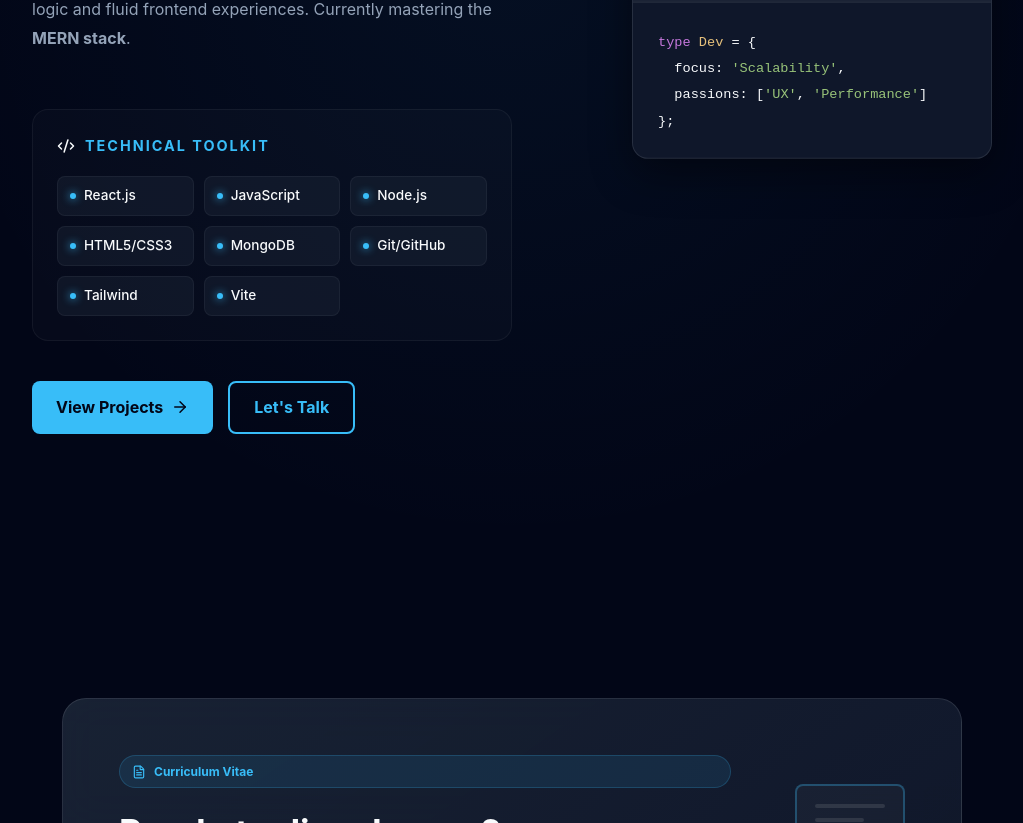
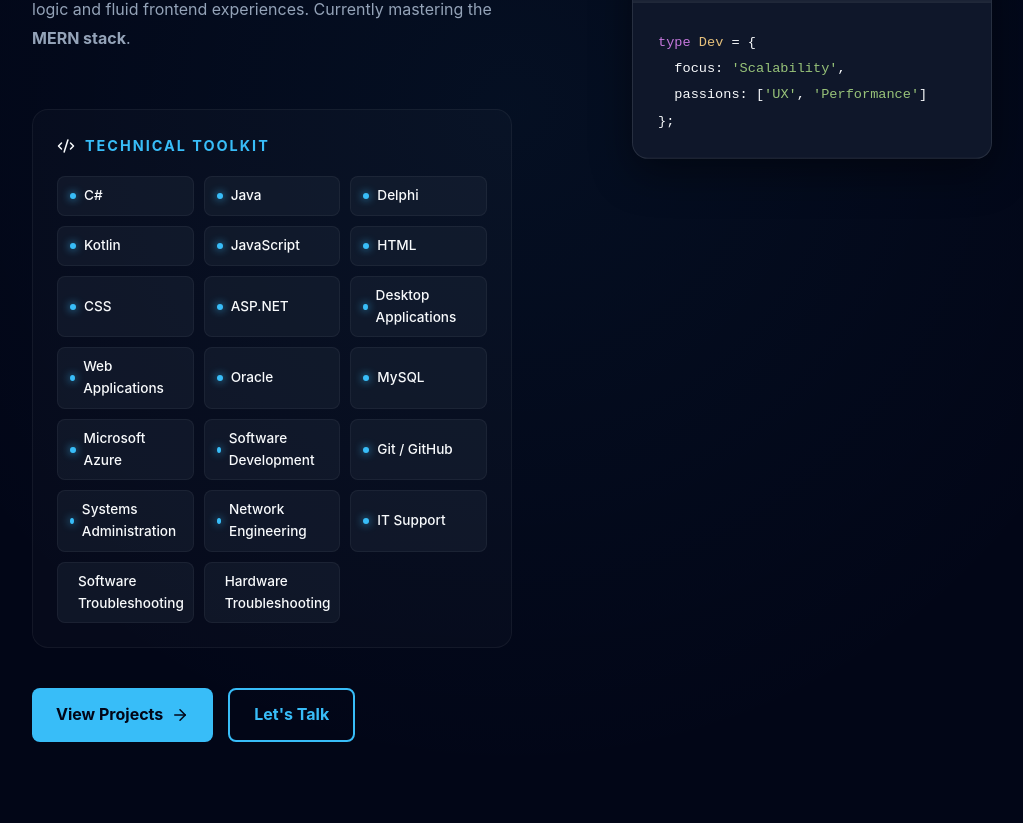
Before and after one commit to ST10254797/FUTURE_FS_01, a React (Vite) app: page / in a window 1280 px wide. Shown: the part 646-1469 px from the top of the page, without its empty margins (128-1151 px from the left). Built offline with nearby package versions, Linux system fonts and the light colour scheme.

Commit message:
Updated the skills

```diff
--- a/src/data.js
+++ b/src/data.js
@@ -18,15 +18,45 @@ export const PROJECTS = [
 ];
 
 export const SKILLS = [
-  { name: "React.js", iconName: "Layout", level: "Frontend" },
+  // Programming Languages
+  { name: "C#", iconName: "Code2", level: "Language" },
+  { name: "Java", iconName: "Code2", level: "Language" },
+  { name: "Delphi", iconName: "Code2", level: "Language" },
+  { name: "Kotlin", iconName: "Code2", level: "Language" },
   { name: "JavaScript", iconName: "Code2", level: "Language" },
-  { name: "Node.js", iconName: "Cpu", level: "Backend" },
-  { name: "HTML5/CSS3", iconName: "Globe", level: "Frontend" },
-  { name: "MongoDB", iconName: "Database", level: "Database" },
-  { name: "Git/GitHub", iconName: "GitBranch", level: "Version Control" },
-  { name: "Tailwind", iconName: "Layers", level: "Styling" },
-  { name: "Vite", iconName: "Terminal", level: "Build Tool" },
+
+  // Web Development
+  { name: "HTML", iconName: "Globe", level: "Frontend" },
+  { name: "CSS", iconName: "Layers", level: "Styling" },
+  { name: "ASP.NET", iconName: "Layout", level: "Web Framework" },
+
+  // Application Development
+  { name: "Desktop Applications", iconName: "Cpu", level: "Application Dev" },
+  { name: "Web Applications", iconName: "Layout", level: "Application Dev" },
+
+  // Databases
+  { name: "Oracle", iconName: "Database", level: "Database" },
+  { name: "MySQL", iconName: "Database", level: "Database" },
+
+  // Cloud & Tools
+  { name: "Microsoft Azure", iconName: "Terminal", level: "Cloud Platform" },
+
+  // Software Engineering
+  { name: "Software Development", iconName: "Cpu", level: "Engineering" },
+
+  // Version Control / Tooling
+  { name: "Git / GitHub", iconName: "GitBranch", level: "Version Control" },
+
+  // IT & Support
+  { name: "Systems Administration", iconName: "Terminal", level: "Infrastructure" },
+  { name: "Network Engineering", iconName: "Cpu", level: "Networking" },
+  { name: "IT Support", iconName: "Terminal", level: "Support" },
+
+  // Troubleshooting
+  { name: "Software Troubleshooting", iconName: "Code2", level: "Diagnostics" },
+  { name: "Hardware Troubleshooting", iconName: "Cpu", level: "Diagnostics" },
 ];
+
 
 export const CONTACT_LINKS = {
   whatsapp: "https://wa.me/27722036428",
```
